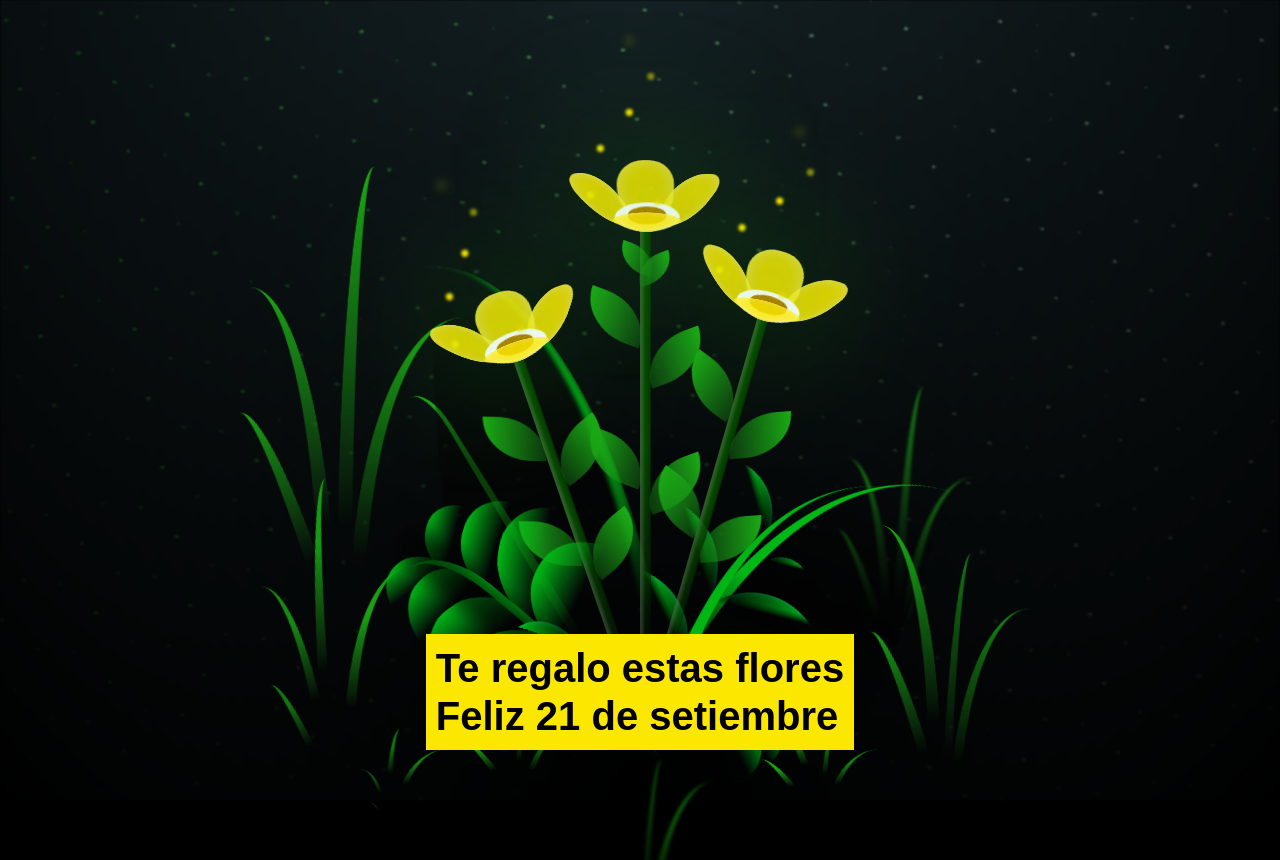
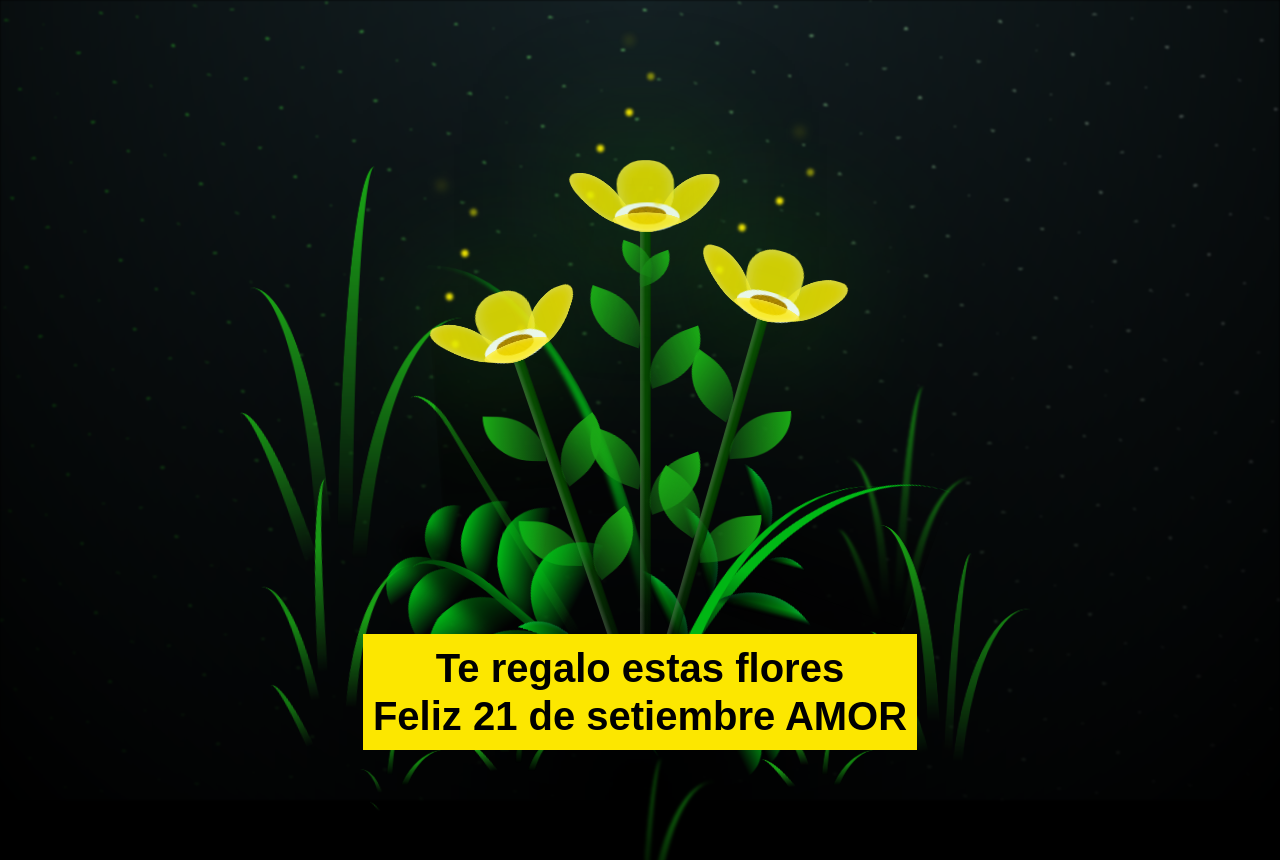
Before and after one commit to Eduarvallejos/Flores_Amarillas, a plain HTML site: page flores.html in a window 1280 px wide. Shown: the top 860 px of the page. Drawn offline with Linux system fonts and the light colour scheme.

Commit message:
flores amarillas

```diff
--- a/flores.css
+++ b/flores.css
@@ -53,12 +53,12 @@ body {
 .message {
   background: #fce700;
   white-space: normal;
+  text-align: center;
   bottom: 50px;
   font-family: "Poppins", sans-serif;
   font-size: 40px;
   font-style: normal;
   font-weight: 800;
-  /* height: 60px; */
   line-height: 1.2;
   padding: 10px;
   position: absolute;
--- a/flores.html
+++ b/flores.html
@@ -305,7 +305,7 @@
             </div>
           </div>
         </div>
-        <div class="message">Te regalo estas flores <br>Feliz 21 de setiembre</div>
+        <div class="message">Te regalo estas flores <br>Feliz 21 de setiembre AMOR</div>
       </body>
 </body>
 </html>
```
